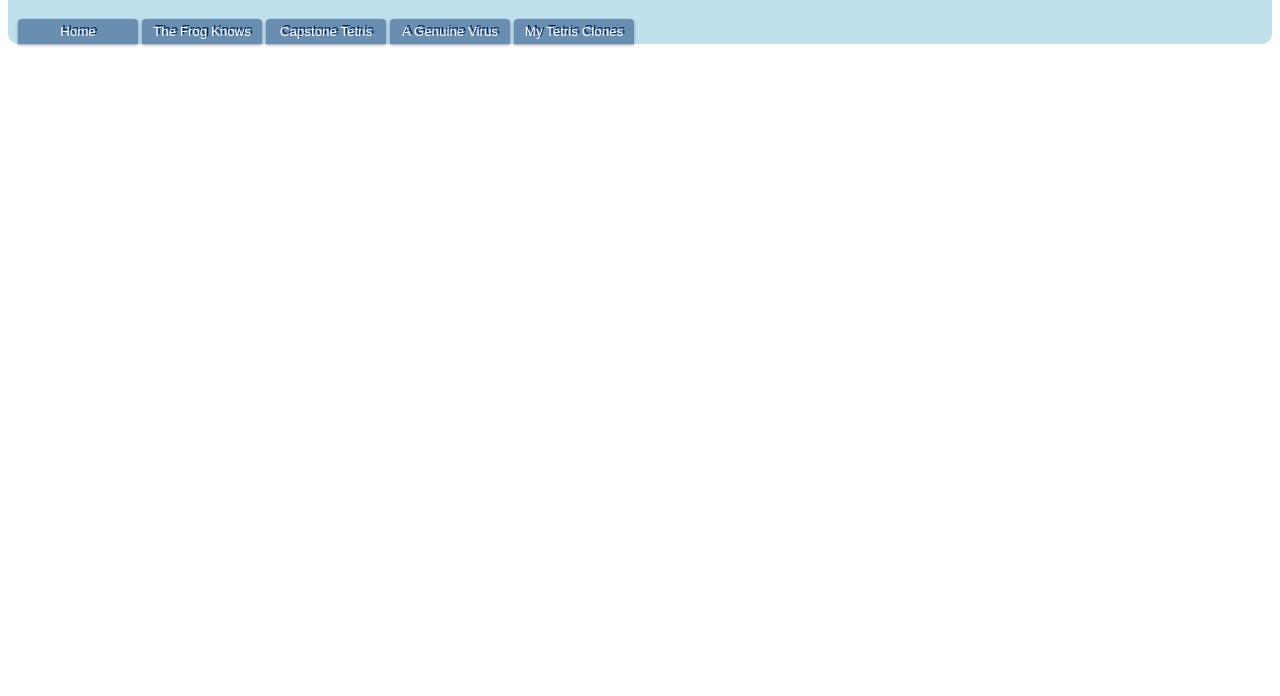
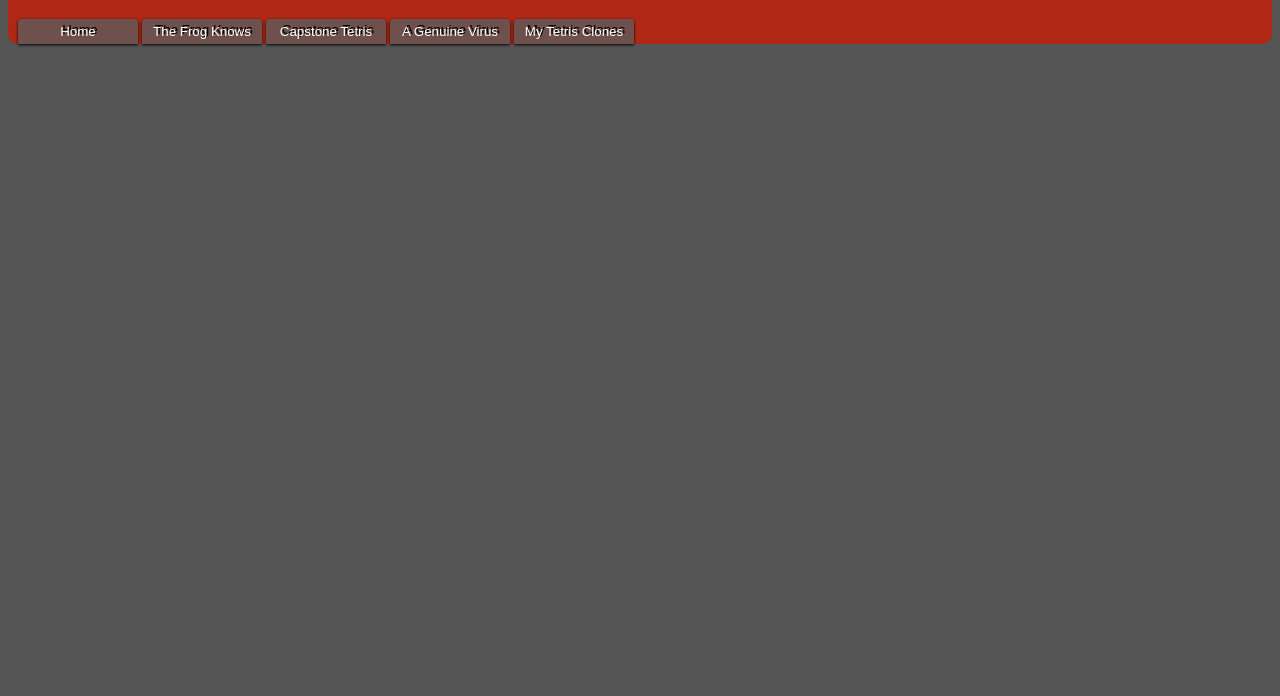
Before and after one commit to Matt4g/Portfolio, a plain HTML site: page header.html in a window 1280 px wide. Shown: the part 104-800 px from the top of the page. Drawn offline with Linux system fonts and the light colour scheme.

Commit message:
added some new stuff

```diff
--- a/css/style.css
+++ b/css/style.css
@@ -1,11 +1,13 @@
-
+body{
+  background-color: rgb(85, 85, 85);
+}
 
   #header {
     width: 100%;
     margin: auto;
     position: relative;
     height: 80px;
-    background-color: rgb(173, 216, 230);
+    background-color: rgb(204, 25, 2);
     box-shadow: 0px 6px 5px -4px #000000;
   }
 
@@ -18,7 +20,7 @@
     margin: auto;
 
     position: relative;
-    background:rgba(173, 216, 230, 0.767);
+    background:rgba(204, 25, 2, 0.767);
     height: 60px;
     border-radius: 0px 0px 10px 10px;
   }
@@ -29,24 +31,24 @@
     left: 10px;
   }
   .nav-btn {
-    background-color: #00286873;
+    background-color: #5c5c5cc7;
     color: #ffffff;
 
     border-radius: 4px 4px 0px 0px;
     border-style: none;
 
-    text-shadow: 2px -2px 0px #002868;
+    text-shadow: 2px -2px 0px #000000;
     width: 120px;
     height: 25px;
 
-    box-shadow: 0px 1px 3px 0px #00286873;
+    box-shadow: 0px 1px 3px 0px black;
     transition-duration: .15s;
   }
 
   .nav-btn:hover {
     background-color: #BF0A30;
     color: #ffffff;
-    box-shadow: 0px 2px 5px 0px #00286873;
+    box-shadow: 0px 2px 5px 0px black;
     cursor: pointer;
   }
 
@@ -60,6 +62,6 @@
     width: auto;
 
     color: #ffffff;
-    -webkit-text-stroke: 1px #002868;
-    text-shadow: 2px -2px 0px #002868;
+    -webkit-text-stroke: 1px black;
+    text-shadow: 2px -2px 0px black;
   }
--- a/header.html
+++ b/header.html
@@ -24,11 +24,11 @@
         </div>
         <div id="navigation">
             <div id="nav-container">
-                <button class="nav-btn" onclick="window.open('index.html')">Home</button>
+                <button class="nav-btn" onclick="location.href='index.html'">Home</button>
                 <button class="nav-btn" onclick="window.open('https://shaynewesbite.web.app', '_blank')">The Frog Knows</button>
                 <button class="nav-btn" onclick="window.open('https://mgcapstone.com', '_blank')">Capstone Tetris</button>
                 <button class="nav-btn" onclick="ConfirmVirus()">A Genuine Virus</button><!-- When You click it, it should warn you that Im not joking-->
-                <button class="nav-btn" onclick="window.open('')">My Tetris Clones</button>
+                <button class="nav-btn" onclick="location.href='tetris.html'">My Tetris Clones</button>
             </div>
         </div>
     </body>
```
Also changed, not shown: index.html (+4 -0 lines), tetris.html (+6 -5 lines).
